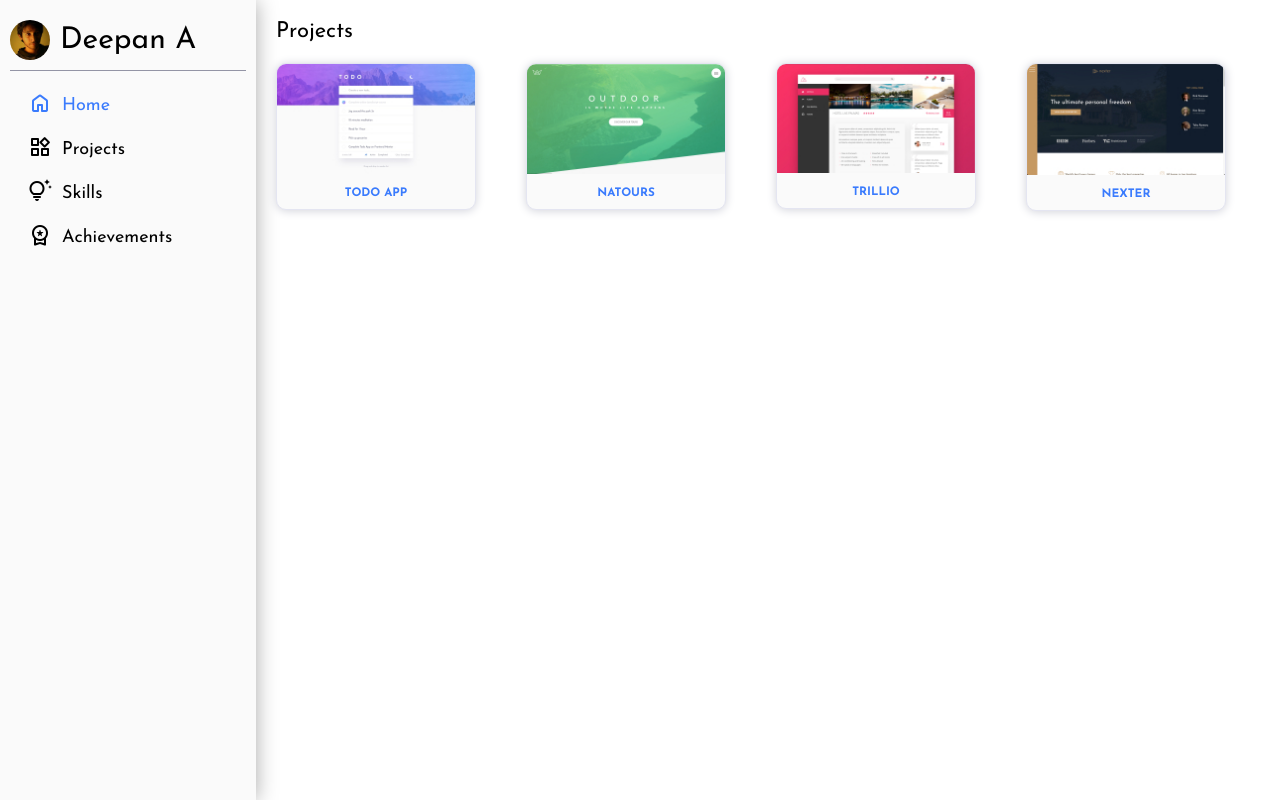
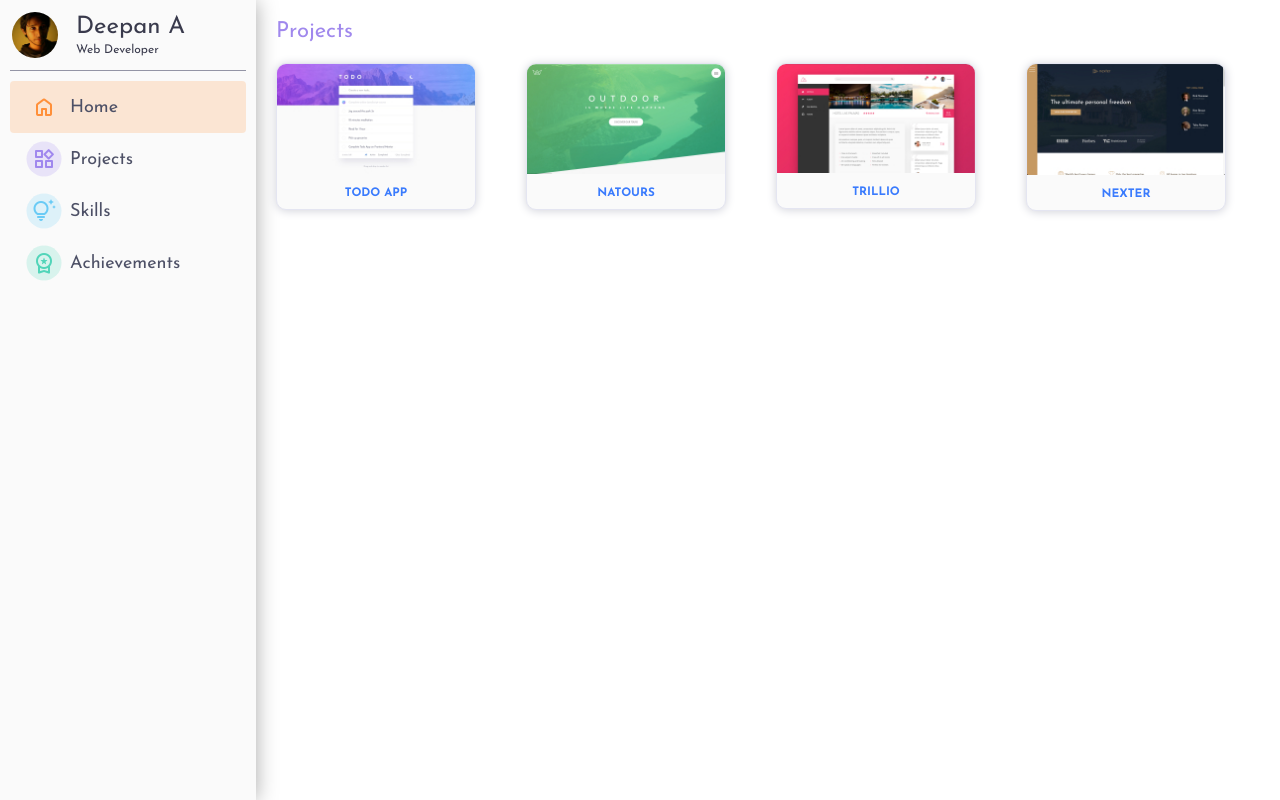
Before and after one commit to deepanjii/simple-react-projects, a React app: page /projects in a window 1280 px wide. Built offline with nearby package versions, Linux system fonts and the light colour scheme.

Commit message:
css styles for sidebar

```diff
--- a/src/components/Projects/Projects.tsx
+++ b/src/components/Projects/Projects.tsx
@@ -38,7 +38,7 @@ const projects: ProjectsType = [
 
 const Projects = (): JSX.Element => (
   <DashboardLayout>
-    <h2 className='page-header'>Projects</h2>
+    <h2 className='page-header projects'>Projects</h2>
     <div className="projects">
       {
         projects.map(project => <Project key={project.title} project={project} />)
--- a/src/components/Sidebar/SidebarHeader.tsx
+++ b/src/components/Sidebar/SidebarHeader.tsx
@@ -4,7 +4,10 @@ import ProfilePic from '../../assets/images/profile_pic.jpg';
 const SidebarHeader = memo((): JSX.Element => (
   <div className="sidebar__header">
     <img className='sidebar__header__image' src={ProfilePic} alt='deepan profile pic' />
-    <h3 className='sidebar__header__title'>Deepan A</h3>
+    <div className="sidebar__header__text">
+      <h3 className='sidebar__header__title'>Deepan A</h3>
+      <h4 className='sidebar__header__subtitle'>Web Developer</h4>
+    </div>
   </div>
 ));
 
--- a/src/components/Sidebar/SidebarMenuItem.tsx
+++ b/src/components/Sidebar/SidebarMenuItem.tsx
@@ -15,11 +15,11 @@ const SidebarMenuItem = memo(({ icon, name, slug }: SidebarMenuItemProps): JSX.E
 
   return (
     <Link
-      className={`sidebar__menu__item ${name === activeMenu ? 'active' : ''}`}
+      className={`sidebar__menu__item ${icon} ${name === activeMenu ? 'active' : ''}`}
       onClick={handleMenuClick}
       to={slug}
     >
-      <span className='material-symbols-rounded'>{icon}</span>
+      <span className={`material-symbols-rounded ${icon}`}>{icon}</span>
       <span>{name}</span>
     </Link>
   );
--- a/src/css/style.css
+++ b/src/css/style.css
@@ -8,7 +8,8 @@
 
 html {
   font-size: 62.5%;
-  font-family: 'Josefin Sans'; }
+  font-family: 'Josefin Sans';
+  color: #25273c; }
 
 .todo.todo--dark {
   background-image: url("../assets/images/bg-desktop-dark.jpg");
@@ -83,6 +84,8 @@ html {
   font-size: 22px;
   font-weight: 100;
   margin-bottom: 20px; }
+  .page-header.projects {
+    color: #a088ed; }
 
 .sidebar {
   display: flex;
@@ -95,32 +98,78 @@ html {
   padding: 10px; }
   .sidebar .sidebar__header {
     display: flex;
-    gap: 10px;
+    gap: 16px;
     align-items: center;
-    padding: 10px 0;
-    border-bottom: 1px solid #9394a5; }
+    padding-bottom: 10px;
+    border-bottom: 1px solid #9394a5;
+    color: #393a4c; }
     .sidebar .sidebar__header .sidebar__header__image {
-      height: 40px;
-      width: 40px;
-      border-radius: 50%; }
+      height: 50px;
+      width: 50px;
+      border-radius: 50%;
+      border-left-color: transparent;
+      padding: 2px; }
+    .sidebar .sidebar__header .sidebar__header__text {
+      display: flex;
+      flex-direction: column;
+      gap: 5px; }
     .sidebar .sidebar__header .sidebar__header__title {
+      font-size: 24px;
+      font-weight: 100; }
+    .sidebar .sidebar__header .sidebar__header__subtitle {
       flex: 1;
-      font-size: 30px;
-      font-weight: 100; }
+      font-weight: 100;
+      font-size: 12px; }
   .sidebar .sidebar__menu {
-    flex: 1;
-    cursor: pointer; }
+    flex: 1; }
     .sidebar .sidebar__menu .sidebar__menu__item {
       display: flex;
-      align-items: flex-end;
+      align-items: center;
       gap: 10px;
       padding: 10px 18px;
       border-radius: 4px;
       font-size: 18px;
       text-decoration: none;
-      color: inherit; }
-      .sidebar .sidebar__menu .sidebar__menu__item.active, .sidebar .sidebar__menu .sidebar__menu__item:hover {
-        color: #3a7bfd; }
+      color: #4d5066;
+      cursor: pointer;
+      overflow: hidden; }
+      .sidebar .sidebar__menu .sidebar__menu__item:hover > span:first-of-type {
+        background-color: transparent; }
+      .sidebar .sidebar__menu .sidebar__menu__item.active > span:first-of-type::before {
+        background-color: transparent; }
+      .sidebar .sidebar__menu .sidebar__menu__item .material-symbols-rounded {
+        padding: 4px;
+        border-radius: 50%;
+        position: relative; }
+        .sidebar .sidebar__menu .sidebar__menu__item .material-symbols-rounded::before {
+          content: '';
+          display: inline-block;
+          position: absolute;
+          top: 50%;
+          left: 50%;
+          transform: translate(-50%, -50%);
+          height: 35px;
+          width: 35px;
+          border-radius: 50%; }
+        .sidebar .sidebar__menu .sidebar__menu__item .material-symbols-rounded.home {
+          color: #ff903a; }
+        .sidebar .sidebar__menu .sidebar__menu__item .material-symbols-rounded.widgets {
+          color: #a088ed; }
+        .sidebar .sidebar__menu .sidebar__menu__item .material-symbols-rounded.tips_and_updates {
+          color: #6acaf5; }
+        .sidebar .sidebar__menu .sidebar__menu__item .material-symbols-rounded.workspace_premium {
+          color: #52d4b9; }
+      .sidebar .sidebar__menu .sidebar__menu__item:hover .material-symbols-rounded::before {
+        transform: scale(20);
+        transition: transform .3s ease-in; }
+      .sidebar .sidebar__menu .sidebar__menu__item.home.active, .sidebar .sidebar__menu .sidebar__menu__item .material-symbols-rounded.home::before {
+        background-color: rgba(255, 144, 58, 0.2); }
+      .sidebar .sidebar__menu .sidebar__menu__item.widgets.active, .sidebar .sidebar__menu .sidebar__menu__item .material-symbols-rounded.widgets::before {
+        background-color: rgba(160, 136, 237, 0.2); }
+      .sidebar .sidebar__menu .sidebar__menu__item.tips_and_updates.active, .sidebar .sidebar__menu .sidebar__menu__item .material-symbols-rounded.tips_and_updates::before {
+        background-color: rgba(106, 202, 245, 0.2); }
+      .sidebar .sidebar__menu .sidebar__menu__item.workspace_premium.active, .sidebar .sidebar__menu .sidebar__menu__item .material-symbols-rounded.workspace_premium::before {
+        background-color: rgba(82, 212, 185, 0.2); }
 
 .todo {
   font-family: 'Josefin Sans';
--- a/src/scss/base/_base.scss
+++ b/src/scss/base/_base.scss
@@ -9,4 +9,5 @@
 html {
   font-size: 62.5%;
   font-family: 'Josefin Sans';
+  color: $color-dark-gray-2;
 }
--- a/src/scss/components/projects.scss
+++ b/src/scss/components/projects.scss
@@ -41,4 +41,8 @@
   font-size: $font-size-22;
   font-weight: 100;
   margin-bottom: $ds-space-20;
+
+  &.projects {
+    color: $color-icon-projects;
+  }
 }
--- a/src/scss/components/sidebar.scss
+++ b/src/scss/components/sidebar.scss
@@ -10,40 +10,115 @@
 
   .sidebar__header {
     display: flex;
-    gap: 10px;
+    gap: 16px;
     align-items: center;
-    padding: $ds-space-10 0;
+    padding-bottom: $ds-space-10;
     border-bottom: 1px solid $color-light-gray-4;
+    color: $color-dark-gray-3;
 
     .sidebar__header__image {
-      height: 40px;
-      width: 40px;
+      height: 50px;
+      width: 50px;
+      // border: 1.5px solid $color-dark-gray-6;
       border-radius: 50%;
+      border-left-color: transparent;
+      padding: 2px;
+    }
+
+    .sidebar__header__text {
+      display: flex;
+      flex-direction: column;
+      gap: 5px;
     }
 
     .sidebar__header__title {
+      font-size: $font-size-24;
+      font-weight: 100;
+    }
+
+    .sidebar__header__subtitle {
       flex: 1;
-      font-size: $font-size-30;
       font-weight: 100;
+      font-size: $font-size-12;
     }
   }
 
   .sidebar__menu {
     flex: 1;
-    cursor: pointer;
 
     .sidebar__menu__item {
       display: flex;
-      align-items: flex-end;
+      align-items: center;
       gap: $ds-space-10;
       padding: $ds-space-10 $ds-space-18;
       border-radius: $ds-space-4;
       font-size: $font-size-18;
       text-decoration: none;
-      color: inherit;
+      color: $color-dark-gray-4;
+      cursor: pointer;
+      overflow: hidden;
 
-      &.active, &:hover {
-        color: $color-bright-blue;
+      &:hover > span:first-of-type {
+        background-color: transparent;
+      }
+
+      &.active > span:first-of-type::before {
+        background-color: transparent;
+      }
+
+      .material-symbols-rounded {
+        padding: 4px;
+        border-radius: 50%;
+        position: relative;
+
+        &::before {
+          content: '';
+          display: inline-block;
+          position: absolute;
+          top: 50%;
+          left: 50%;
+          transform: translate(-50%, -50%);
+          height: 35px;
+          width: 35px;
+          border-radius: 50%;
+        }
+
+        &.home {
+          color: $color-icon-home;
+        }
+
+        &.widgets {
+          color: $color-icon-projects;
+        }
+
+        &.tips_and_updates {
+          color: $color-icon-skills;
+        }
+
+        &.workspace_premium {
+          color: $color-icon-achievements;
+        }
+      }
+
+      &:hover .material-symbols-rounded::before {
+        transform: scale(20);
+        transition: transform .3s ease-in;
+      }
+
+      &.home.active, .material-symbols-rounded.home::before {
+        background-color: $color-icon-home-bg;
+      }
+
+      &.widgets.active, .material-symbols-rounded.widgets::before {
+        background-color: $color-icon-projects-bg;
+      }
+
+      &.tips_and_updates.active, .material-symbols-rounded.tips_and_updates::before {
+        background-color: $color-icon-skills-bg;
+      }
+
+      &.workspace_premium.active, .material-symbols-rounded.workspace_premium::before {
+        background-color: $color-icon-achievements-bg;
       }
     }
   }
--- a/src/scss/index.scss
+++ b/src/scss/index.scss
@@ -1,5 +1,5 @@
+@import "base/colors";
 @import "base/base";
-@import "base/colors";
 
 @import "typography/fonts";
 
--- a/src/scss/settings/typography.scss
+++ b/src/scss/settings/typography.scss
@@ -1,5 +1,7 @@
+$font-size-12: 12px;
 $font-size-16: 16px;
 $font-size-18: 18px;
 $font-size-22: 22px;
+$font-size-24: 24px;
 $font-size-30: 30px;
 $font-size-48: 48px;
```
Also changed, not shown: src/scss/base/colors.scss (+11 -0 lines).
